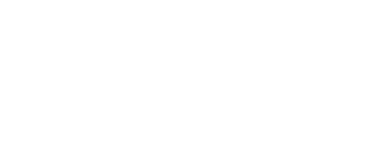
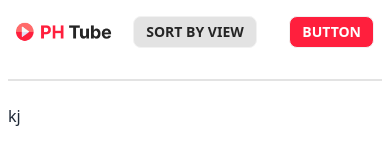
Before and after one commit to M-H-Maruf/ph-tube, a plain HTML site: page index.html in a window 390 px wide. Drawn offline with nearby package versions, Linux system fonts and the light colour scheme.

Commit message:
responsive navbar added

```diff
--- a/index.html
+++ b/index.html
@@ -1,14 +1,21 @@
 <!DOCTYPE html>
 <html lang="en">
-
     <head>
         <meta charset="UTF-8" />
         <meta name="viewport" content="width=device-width, initial-scale=1.0" />
         <!-- favicon -->
-    <!-- <link rel="shortcut icon" href="images/Summer 1.png" type="image/x-icon" /> -->
-    <title>Summer Sale</title>
+        <link
+            rel="shortcut icon"
+            href="images/favicon.png"
+            type="image/x-icon"
+        />
+        <title>PH Tube</title>
         <!-- tailwind and daisyui cdn -->
-    <link href="https://cdn.jsdelivr.net/npm/daisyui@3.4.0/dist/full.css" rel="stylesheet" type="text/css" />
+        <link
+            href="https://cdn.jsdelivr.net/npm/daisyui@3.4.0/dist/full.css"
+            rel="stylesheet"
+            type="text/css"
+        />
         <script src="https://cdn.tailwindcss.com"></script>
         <!-- external css -->
         <link rel="stylesheet" href="styles/style.css" />
@@ -23,10 +30,10 @@
                 theme: {
                     extend: {
                         colors: {
-                        // "sale-primary": "#E527B2",
-                        // "sale-secondary": "#111",
-                        // "sale-background": "#F9F6E2;",
-                        // "sale-dil": "#11111150",
+                            "tube-primary": "#FF1F3D",
+                            "tube-secondary": "#252525",
+                            "tube-background": "#25252520;",
+                            // "tube-dil": "#11111150",
                         },
                     },
                 },
@@ -35,19 +42,27 @@
     </head>
     <body>
         <!-- header start -->
-    <header>
-
+        <header class="px-2 lg:px-14 md:px-10 mx-auto">
+            <div class="navbar md:mt-6">
+                <div class="navbar-start">
+                    <img class="h-full w-24 md:w-auto" src="images/Logo.png" alt="PH Tube logo">
+                </div>
+                <div class="navbar-center lg:flex">
+                    <button class="btn bg-tube-background text-tube-secondary btn-sm md:btn-md">Sort by view</button>
+                </div>
+                <div class="navbar-end">
+                    <a class="btn bg-tube-primary text-white btn-sm md:btn-md">Button</a>
+                </div>
+            </div>
+            <div class="divider mt-2 after:bg-tube-background before:bg-tube-background"></div>
+            <div id="category-container">kj</div>
         </header>
         <!-- header end -->
         <!-- main start -->
-    <main>
-
-    </main>
+        <main></main>
         <!-- main end -->
         <!-- footer start -->
-    <footer>
-
-    </footer>
+        <footer></footer>
         <!-- footer end -->
 
         <!-- script links -->
```
Also changed, not shown: images/favicon.png (added), requirements.txt. Lines whose indentation alone changed are shown as unchanged.
